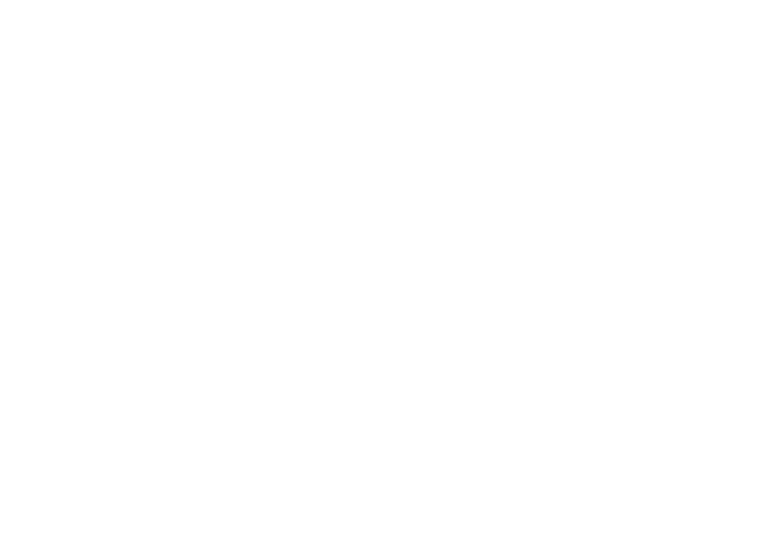
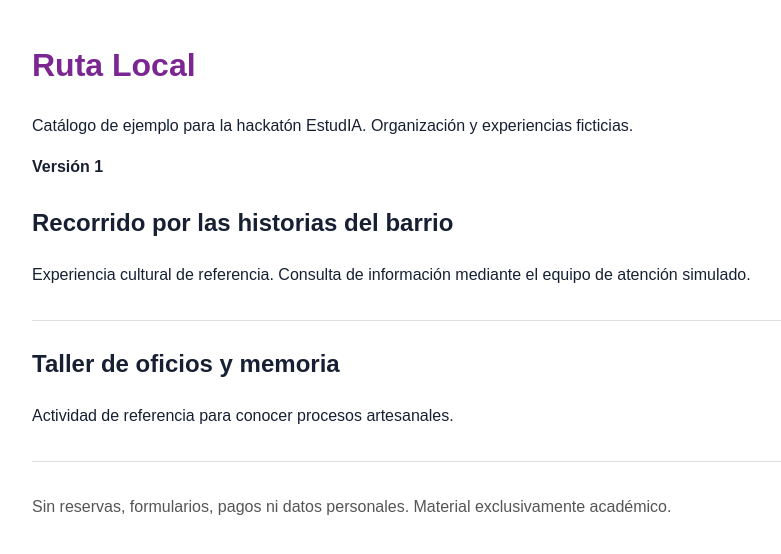
Before and after one commit to Sativa-Nova/pruebaxdd, a plain HTML site: page index.html in a window 1280 px wide. Shown: the whole page, without its empty margins (178-959 px from the left). Drawn offline with Linux system fonts and the light colour scheme.

Commit message:
Restaurar versión 1 desde respaldo

```diff
--- a/index.html
+++ b/index.html
@@ -1 +1 @@
-<!doctype html><html lang="es"><head><meta charset="utf-8"><meta name="viewport" content="width=device-width, initial-scale=1"><title>Ruta Local - ERROR FATAL EN EL COMMIT/title><link rel="stylesheet" href="styles.css"></head><body><h1>Ruta Local</h1><p>Catálogo de ejemplo para la hackatón EstudIA. Organización y experiencias ficticias.</p><p><strong>Versión 2</strong></p><article><h2>Recorrido por las historias del barrio</h2><p>Experiencia cultural de referencia. Consulta de información mediante el equipo de atención simulado.</p></article><article><h2>Taller de oficios y memoria</h2><p>Actividad de referencia para conocer procesos artesanales.</p></article><footer>Sin reservas, formularios, pagos ni datos personales. Material exclusivamente académico.</footer></body></html>
+<!doctype html><html lang="es"><head><meta charset="utf-8"><meta name="viewport" content="width=device-width, initial-scale=1"><title>Ruta Local - Catálogo ficticio</title><link rel="stylesheet" href="styles.css"></head><body><h1>Ruta Local</h1><p>Catálogo de ejemplo para la hackatón EstudIA. Organización y experiencias ficticias.</p><p><strong>Versión 1</strong></p><article><h2>Recorrido por las historias del barrio</h2><p>Experiencia cultural de referencia. Consulta de información mediante el equipo de atención simulado.</p></article><article><h2>Taller de oficios y memoria</h2><p>Actividad de referencia para conocer procesos artesanales.</p></article><footer>Sin reservas, formularios, pagos ni datos personales. Material exclusivamente académico.</footer></body></html>
```
